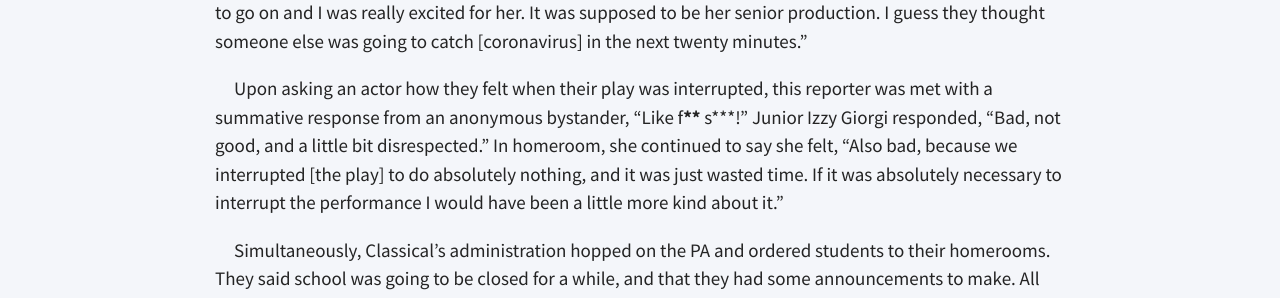
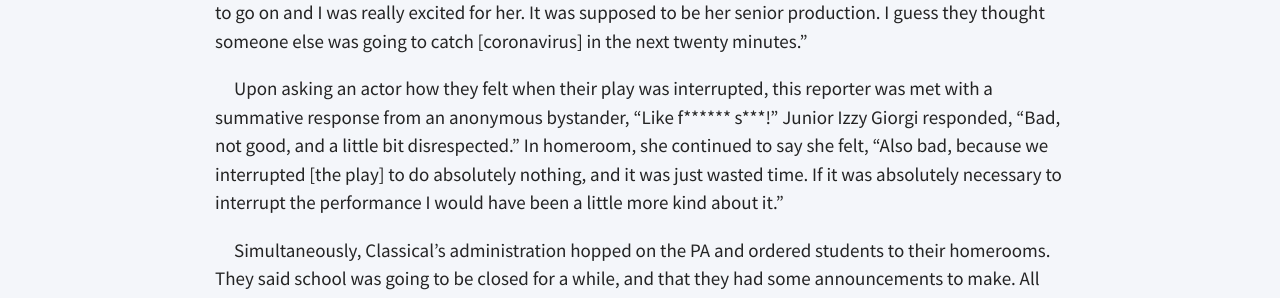
Before and after one commit to lixitrixi/classical-chronicle, a Jekyll site: the page built from _articles/coronavirus-closes-classical.md, in a window 1280 px wide. Shown: the part 597-895 px from the top of the page. Built offline with Jekyll 4.4.1, drawn with Linux system fonts in a browser that asks for light colours.

Commit message:
Fix formatting issue

```diff
--- a/_articles/coronavirus-closes-classical.md
+++ b/_articles/coronavirus-closes-classical.md
@@ -11,7 +11,7 @@ Last Friday, at the end of 5th period, Vice Principal Michael Marino interrupted
 
 "I felt really really mad and sad,” described junior Zoe Cute, fighting through tears. "My friend was about to go on and I was really excited for her. It was supposed to be her senior production. I guess they thought someone else was going to catch [coronavirus] in the next twenty minutes.”
 
-Upon asking an actor how they felt when their play was interrupted, this reporter was met with a summative response from an anonymous bystander, "Like f****** s***!” Junior Izzy Giorgi responded, "Bad, not good, and a little bit disrespected.” In homeroom, she continued to say she felt, "Also bad, because we interrupted [the play] to do absolutely nothing, and it was just wasted time. If it was absolutely necessary to interrupt the performance I would have been a little more kind about it.”
+Upon asking an actor how they felt when their play was interrupted, this reporter was met with a summative response from an anonymous bystander, "Like f\*\*\*\*\*\* s\*\*\*!” Junior Izzy Giorgi responded, "Bad, not good, and a little bit disrespected.” In homeroom, she continued to say she felt, "Also bad, because we interrupted [the play] to do absolutely nothing, and it was just wasted time. If it was absolutely necessary to interrupt the performance I would have been a little more kind about it.”
 
 Simultaneously, Classical's administration hopped on the PA and ordered students to their homerooms. They said school was going to be closed for a while, and that they had some announcements to make. All across the building, students and teachers shared a seemingly unending abyss of vulnerability as they waited at their desks for some news.
 
```
